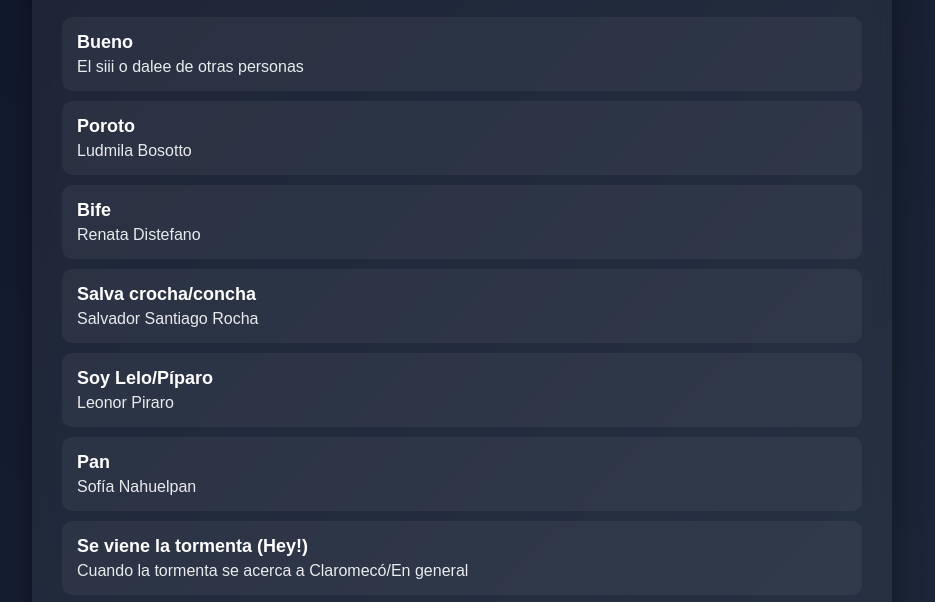
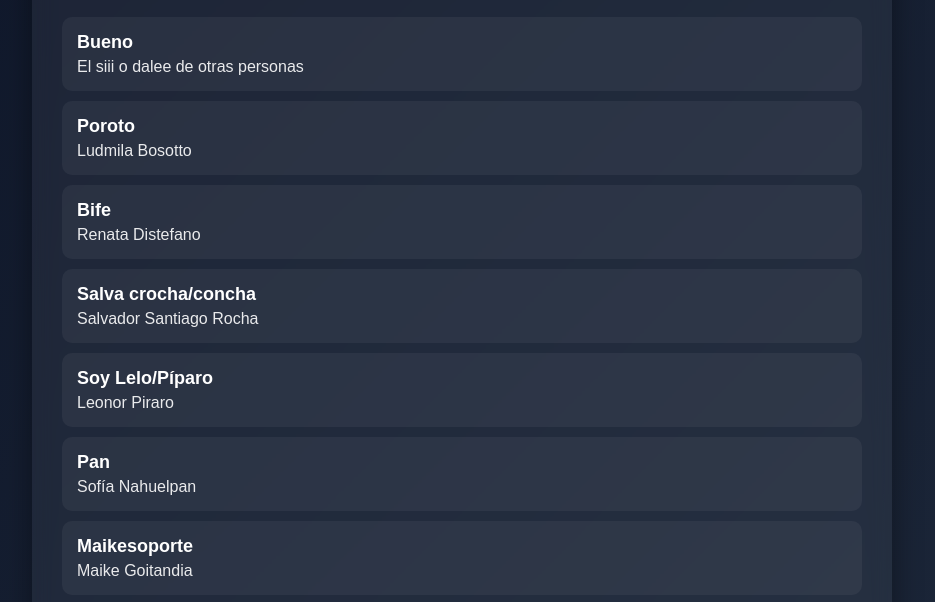
Before and after one commit to FigureBR/diccionariomateo, a plain HTML site: page index.html in a window 1280 px wide. Shown: the part 174-776 px from the top of the page, without its empty margins (178-1113 px from the left). Drawn offline with Linux system fonts and the light colour scheme.

Commit message:
Update index.html

```diff
--- a/index.html
+++ b/index.html
@@ -73,9 +73,12 @@
       "Salva crocha/concha": "Salvador Santiago Rocha",
       "Soy Lelo/Píparo": "Leonor Piraro",
       "Pan": "Sofía Nahuelpan",
+      "Maikesoporte": "Maike Goitandia",
       "Se viene la tormenta (Hey!)": "Cuando la tormenta se acerca a Claromecó/En general",
       "Mateo se comió un fideo": "Rima de la espectacular canción para producción musical",
       "Querés tía?": "NO!",
+      "Chupatelá": "Insulto, generalmente dicho por Maikesoporte*",
+      "Tocate el culo": "Insulto, generalmente dicho por Maikesoporte*",
     };
 
     function mostrarLista(filtro = "") {
```
